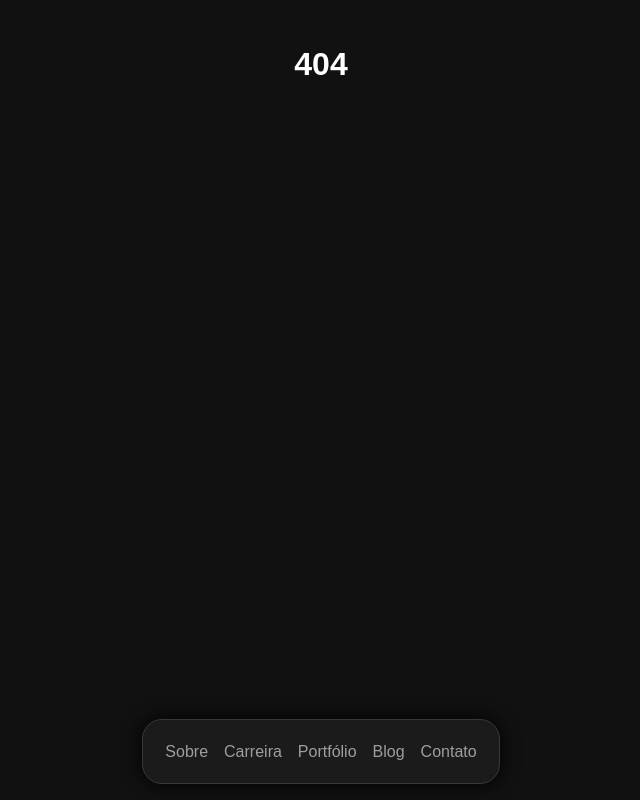
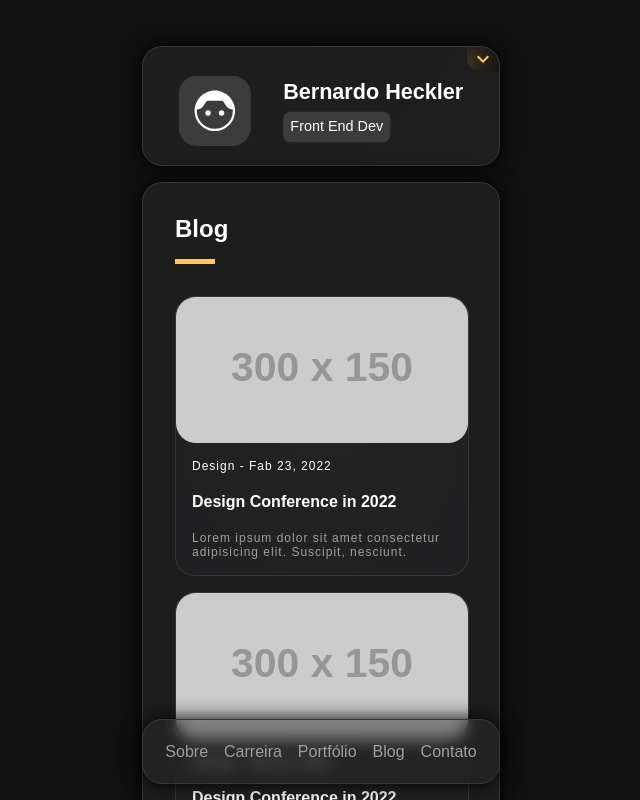
Before and after one commit to bernardoHeckler/testes, a React (Vite) app: page /testes/blog in a window 1280 px wide. Before the commit this address had no page. Shown: the top 800 px of the page, without its empty margins (319-959 px from the left). Built offline with nearby package versions, Linux system fonts and the light colour scheme.

Commit message:
add: criando aba blog.

```diff
--- a/src/App.jsx
+++ b/src/App.jsx
@@ -7,6 +7,7 @@ import Carreira from "./pages/Carreira";
 import NotFound from "./pages/NotFound";
 import "./App.css";
 import NavBar from "./components/NavBar";
+import Blog from "./pages/Blog";
 
 export default function App() {
   return (
@@ -16,6 +17,7 @@ export default function App() {
         <Route path="/" element={<Card />} />
         <Route path="/sobreMim" element={<SobreMim />} />
         <Route path="/carreira" element={<Carreira />} />
+        <Route path="/blog" element={<Blog />} />
         <Route path="*" element={<NotFound />} /> {/* Rota 404 */}
       </Routes>
       {/* Menu de navegação */}
--- /dev/null
+++ b/src/pages/Blog.css
@@ -0,0 +1,73 @@
+.blog-container {
+  width: 100%;
+  height: auto;
+  display: flex;
+  flex-direction: row;
+  margin-bottom: 81px;
+}
+
+.blog-section {
+  border: 1px solid #383838;
+  border-radius: 20px;
+  width: 358px;
+  height: auto;
+  display: flex;
+  flex-direction: column;
+  background: linear-gradient(135deg, #1d1d1e 0%, #1e1e1f 100%);
+  box-shadow: 0px 0px 20px 0px rgb(0, 0, 0);
+  align-items: flex-start;
+  flex-wrap: nowrap;
+  justify-content: center;
+  padding: 32px;
+  gap: 16px;
+}
+
+.linha {
+  display: flex;
+  flex-wrap: nowrap;
+  flex-direction: column;
+  gap: 16px;
+  padding-bottom: 16px;
+}
+section.blog-informacao {
+  display: flex;
+  flex-direction: column;
+  flex-wrap: nowrap;
+  min-width: 294px;
+  height: auto;
+  padding: 0;
+  border-radius: 20px;
+  background: radial-gradient(circle at center, #232324 0%, #202022 100%);
+  border: 1px solid #383838;
+  gap: 16px;
+}
+section.blog-informacao > img {
+  width: 100%;
+  border-radius: 20px;
+  height: auto;
+}
+
+.blog-informacao > .text {
+  display: flex;
+  flex-direction: column;
+  flex-wrap: nowrap;
+  align-items: flex-start;
+  gap: 20px;
+  padding: 0 16px 16px 16px;
+}
+.infoData{
+    font-size: 12px;
+    color: #fff;
+    font-weight: 100;
+    letter-spacing: 1px;
+}
+.tituloData{
+    font-size: 16px;
+    color: #fff;
+    font-weight: 700;
+}
+.blog-informacao > .text > .descricao {
+    text-align: left;
+    font-size: 12px;
+    letter-spacing: 1px;
+}
--- /dev/null
+++ b/src/pages/Blog.jsx
@@ -0,0 +1,65 @@
+import React from "react";
+import Card from "../components/Card";
+import "./Blog.css";
+
+const Blog = () => {
+  return (
+    <div>
+      <Card />
+      <main className="blog-container">
+        <section className="blog-section">
+          <div className="linha">
+            <h2>Blog</h2>
+            <div className="barra"></div>
+          </div>
+          <div className="linha">
+            <section className="blog-informacao">
+              <img
+                src="https://placehold.co/300x150/png"
+                alt="Placeholder genérico"
+              />
+              <div className="text">
+                <p className="infoData">Design - Fab 23, 2022</p>
+                <h4 className="tituloData">Design Conference in 2022</h4>
+                <p className="descricao">
+                  Lorem ipsum dolor sit amet consectetur adipisicing elit.
+                  Suscipit, nesciunt.
+                </p>
+              </div>
+            </section>
+            <section className="blog-informacao">
+              <img
+                src="https://placehold.co/300x150/png"
+                alt="Placeholder genérico"
+              />
+              <div className="text">
+                <p className="infoData">Design - Fab 23, 2022</p>
+                <h4 className="tituloData">Design Conference in 2022</h4>
+                <p className="descricao">
+                  Lorem ipsum dolor sit amet consectetur adipisicing elit.
+                  Suscipit, nesciunt.
+                </p>
+              </div>
+            </section>
+            <section className="blog-informacao">
+              <img
+                src="https://placehold.co/300x150/png"
+                alt="Placeholder genérico"
+              />
+              <div className="text">
+                <p className="infoData">Design - Fab 23, 2022</p>
+                <h4 className="tituloData">Design Conference in 2022</h4>
+                <p className="descricao">
+                  Lorem ipsum dolor sit amet consectetur adipisicing elit.
+                  Suscipit, nesciunt.
+                </p>
+              </div>
+            </section>
+          </div>
+        </section>
+      </main>
+    </div>
+  );
+};
+
+export default Blog;
```
